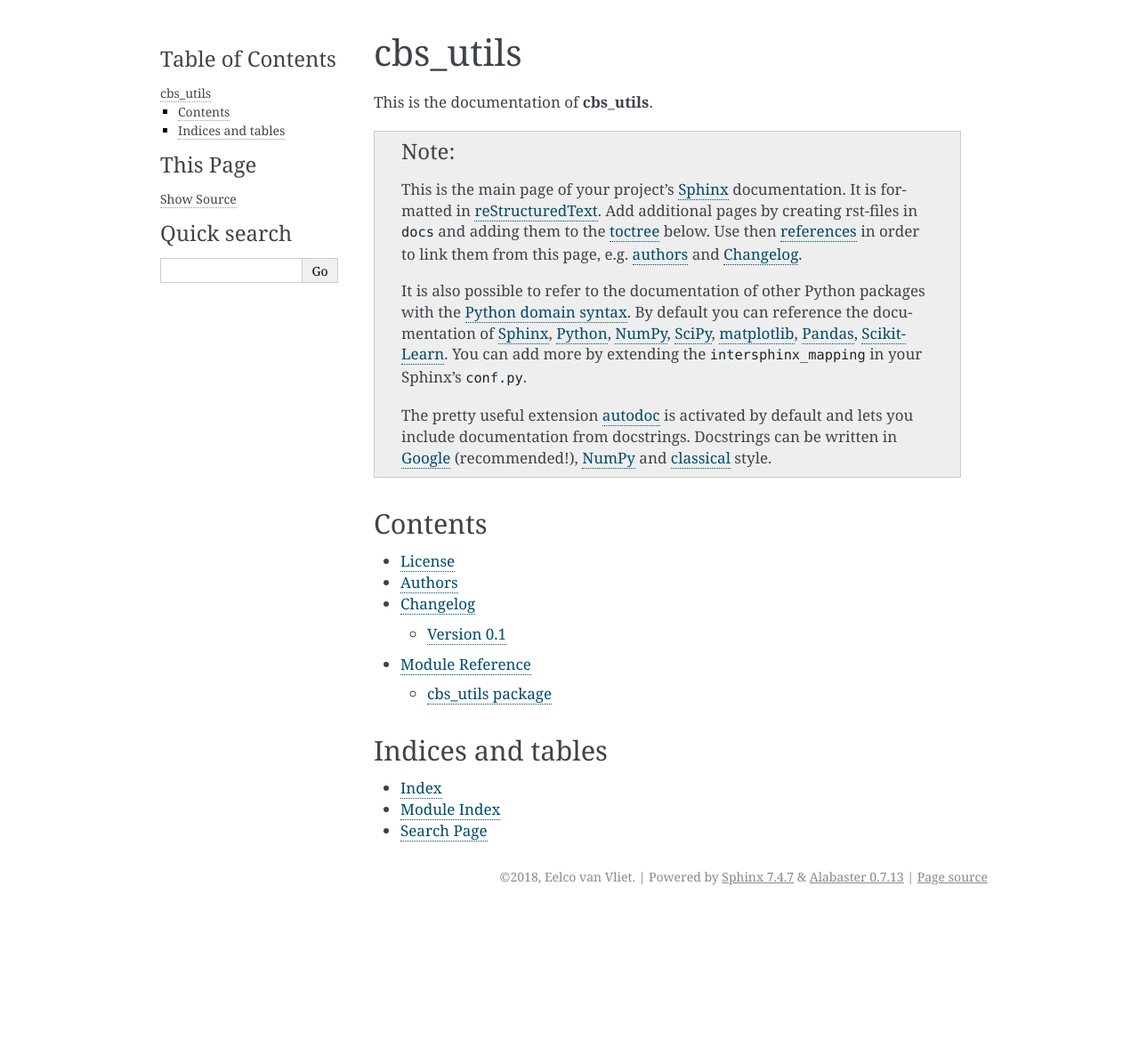
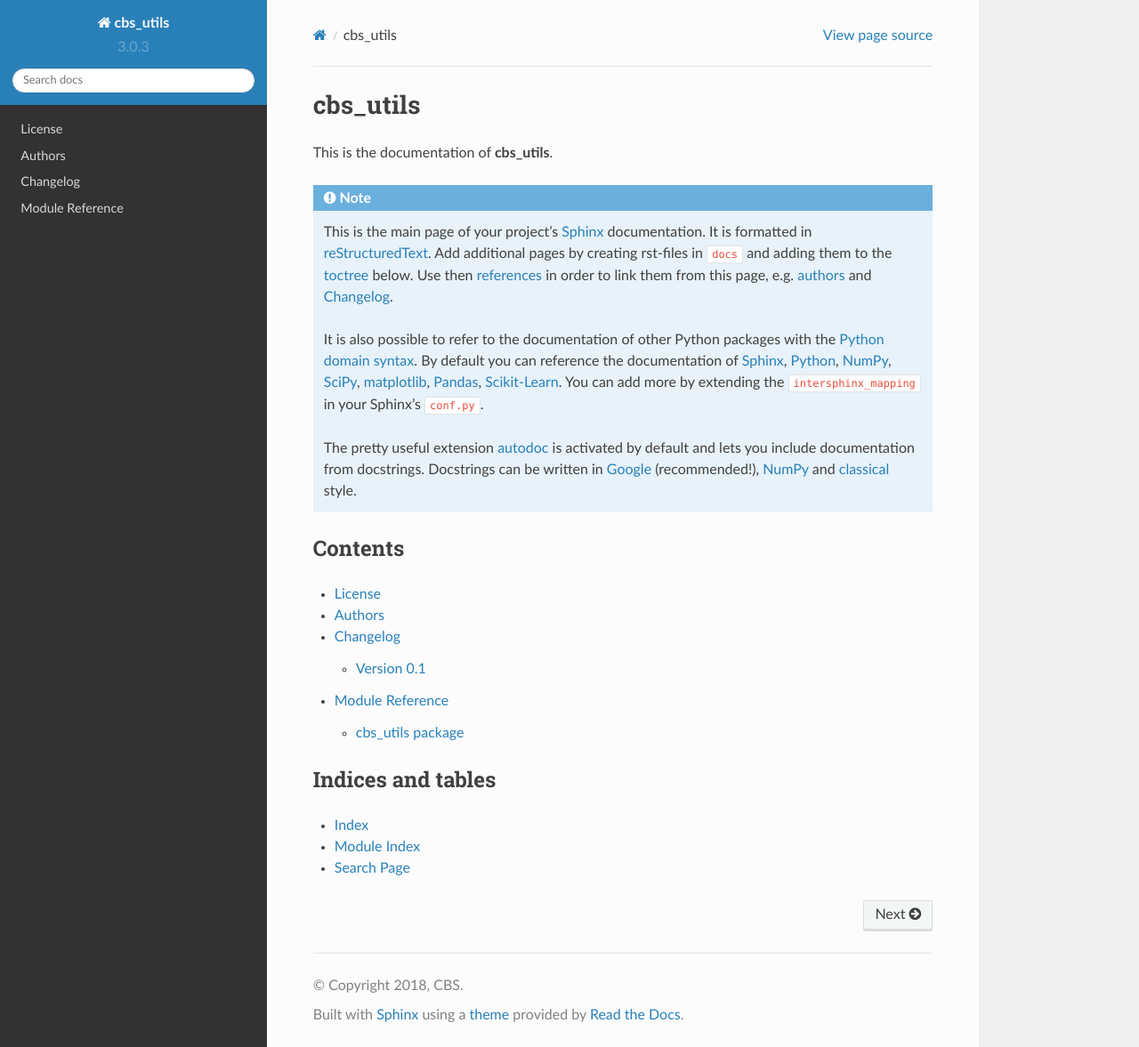
Before and after one commit to SNStatComp/cbs_utils, a Sphinx documentation site: the page built from docs/index.rst, in a window 1280 px wide and 1177 px high. Shown: the whole window at 89% size. Built offline with Sphinx 7.4.7 and the Read the Docs theme 2.0.0, drawn with Linux system fonts in a browser that asks for light colours.

```diff
--- a/docs/conf.py
+++ b/docs/conf.py
@@ -66,7 +66,7 @@ except Exception as e:
 extensions = ['sphinx.ext.autodoc', 'sphinx.ext.intersphinx', 'sphinx.ext.todo',
               'sphinx.ext.autosummary', 'sphinx.ext.viewcode', 'sphinx.ext.coverage',
               'sphinx.ext.doctest', 'sphinx.ext.ifconfig', 'sphinx.ext.mathjax',
-              'sphinx.ext.napoleon']
+              'sphinx.ext.napoleon', 'matplotlib.sphinxext.plot_directive' ]
 
 # Add any paths that contain templates here, relative to this directory.
 templates_path = ['_templates']
@@ -82,7 +82,7 @@ master_doc = 'index'
 
 # General information about the project.
 project = u'cbs_utils'
-copyright = u'2018, Eelco van Vliet'
+copyright = u'2018, CBS'
 
 # The version info for the project you're documenting, acts as replacement for
 # |version| and |release|, also used in various other places throughout the
@@ -135,7 +135,7 @@ pygments_style = 'sphinx'
 
 # The theme to use for HTML and HTML Help pages.  See the documentation for
 # a list of builtin themes.
-html_theme = 'alabaster'
+html_theme = 'sphinx_rtd_theme'
 
 # Theme options are theme-specific and customize the look and feel of a theme
 # further.  For a list of options available for each theme, see the
--- a/docs/index.rst
+++ b/docs/index.rst
@@ -44,6 +44,7 @@ Contents
 .. toctree::
    :maxdepth: 2
 
+   readme_link.rst
    License <license>
    Authors <authors>
    Changelog <changelog>
--- /dev/null
+++ b/docs/readme_link.rst
@@ -0,0 +1,2 @@
+. _readme:
+.. include:: ../README.rst
```
